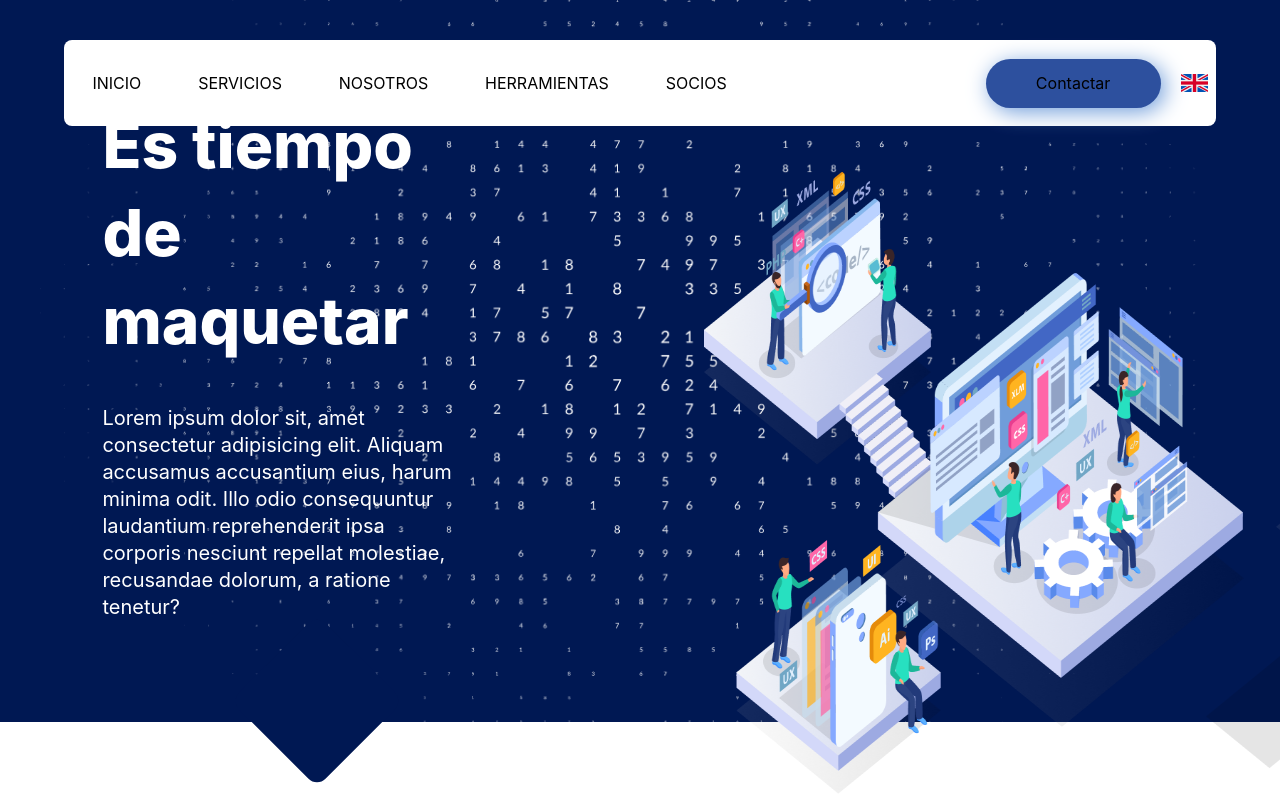
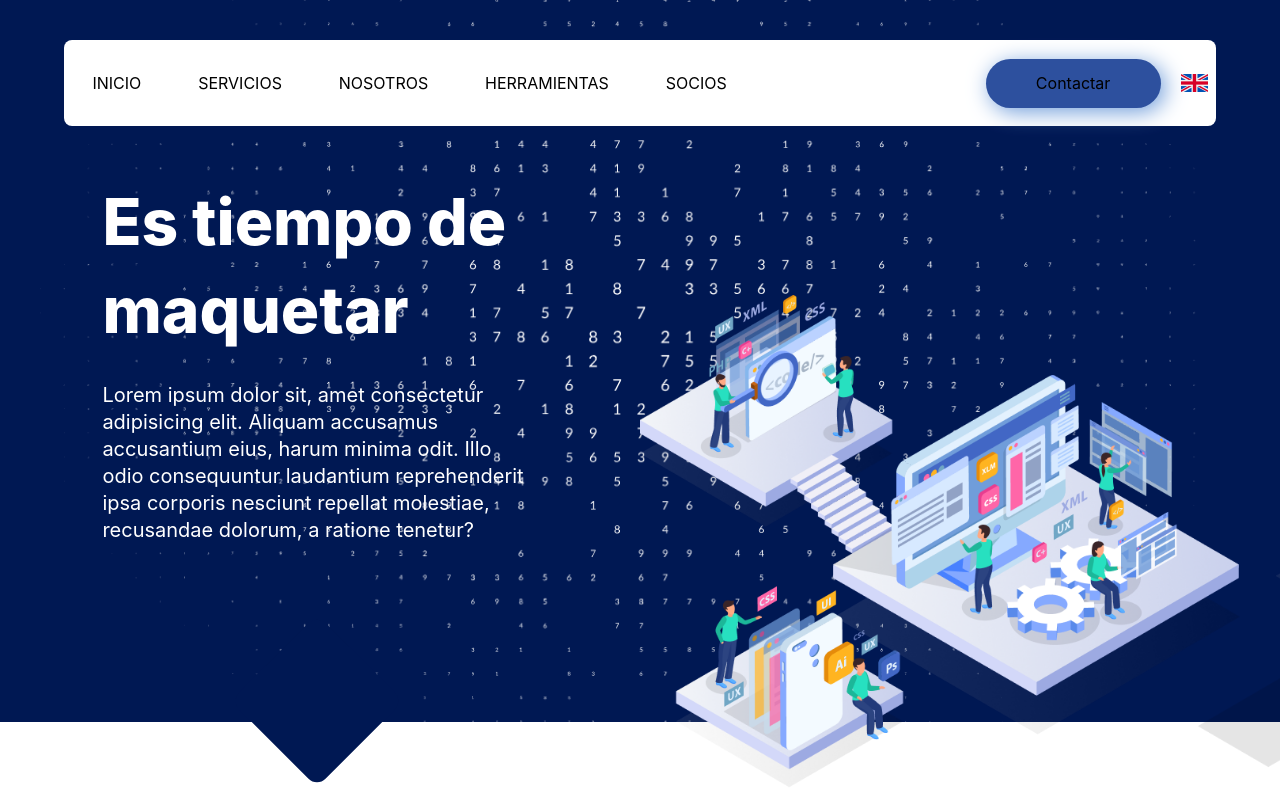
Before and after one commit to imenvyx/react-test-figma, a React (Vite) app: page / in a window 1280 px wide. Shown: the top 800 px of the page. Built offline with nearby package versions, Linux system fonts and the light colour scheme; no server answers.

Commit message:
Update Hero.jsx

```diff
--- a/src/components/Hero/Hero.jsx
+++ b/src/components/Hero/Hero.jsx
@@ -7,7 +7,7 @@ import NumberBackground from "../../assets/images/clip-path-group.png";
 function Hero() {
   return (
     <>
-      <div className="fixed z-10 top-10 h-[86px] w-full ">
+      <div className="absolute z-10 top-10 h-[86px] w-full ">
         <nav className="flex justify-between items-center flex-wrap max-w-[90vw] h-[86px] bg-[#FFF] m-[auto] rounded-lg shadow-[0_4px_35px_0_rgba(0, 0, 0, 0.39)]">
           <div className="w-[60%]">
             <ul className="flex flex-row justify-around  content-center uppercase ">
@@ -31,9 +31,9 @@ function Hero() {
       <div className="relative w-full h-[722px]   bg-[#001853] shadow-[0_4px_35px_0_rgba(0, 0, 0, 0.39);]">
         <img className="absolute right-20" src={NumberBackground} alt="" />
         <div className="flex flex-row  h-full">
-          <div id="hero-left" className="w-[55%] flex items-center pl-[8%] ">
-            <div className="flex flex-col lg:w-[60%] ">
-              <h1 className="text-[#fff] text-[64px] font-extrabold leading-snug mb-[40px]">
+          <div id="hero-left" className="w-[50%] flex items-center pl-[8%] ">
+            <div className="flex flex-col lg:w-[80%] ">
+              <h1 className="text-[#fff] text-[64px] font-extrabold leading-snug mb-[28px]">
                 Es tiempo de maquetar
               </h1>
               <p className="text-[#fff] text-[20px] leading-[135.523%]">
@@ -44,11 +44,11 @@ function Hero() {
               </p>
             </div>
           </div>
-          <div id="hero-right" className="flex w-[45%]">
+          <div id="hero-right" className="flex w-[50%] relative">
             <img
               src={HeroImg}
               alt=""
-              className="absolute w-[45%] h-[658px] -bottom-[15%]"
+              className="absolute -bottom-[13%] w-full"
             />
           </div>
         </div>
```
